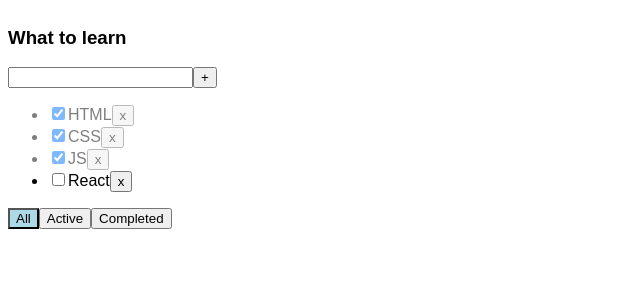
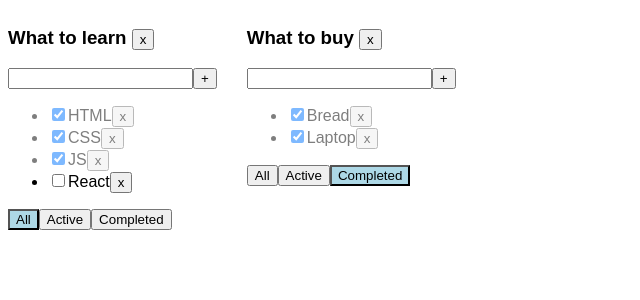
Before and after one commit to Evgeniy-Chernyshenko/todolist, a React (Create React App) app: page / in a window 1280 px wide. Shown: the top 300 px of the page, without its empty margins (0-640 px from the left). Built offline with nearby package versions, Linux system fonts and the light colour scheme.

Commit message:
Lesson 5 completed

```diff
--- a/src/App.tsx
+++ b/src/App.tsx
@@ -1,44 +1,87 @@
 import { useState } from "react";
 import { v1 } from "uuid";
 import "./App.css";
-import { FilterValuesType, TaskType, Todolist } from "./Todolist";
+import { FilterValuesType, TaskType, Todolist, TodolistType } from "./Todolist";
+
+type TasksStateType = { [key: string]: TaskType[] };
+
+const todolist1Id = v1();
+const todolist2Id = v1();
 
 function App() {
-  const [tasks, setTasks] = useState<TaskType[]>([
+  const [todolists, setTodolists] = useState<TodolistType[]>([
+    { id: todolist1Id, title: "What to learn", filter: "all" },
+    { id: todolist2Id, title: "What to buy", filter: "completed" },
+  ]);
+  const [tasks, setTasks] = useState<TasksStateType>({
+    [todolist1Id]: [
       { id: v1(), title: "HTML", isDone: true },
       { id: v1(), title: "CSS", isDone: true },
       { id: v1(), title: "JS", isDone: true },
       { id: v1(), title: "React", isDone: false },
-  ]);
-  const [filter, setFilter] = useState<FilterValuesType>("all");
+    ],
+    [todolist2Id]: [
+      { id: v1(), title: "Bread", isDone: true },
+      { id: v1(), title: "Laptop", isDone: true },
+      { id: v1(), title: "Milk", isDone: false },
+    ],
+  });
 
-  const removeTask = (id: string) => {
-    setTasks(tasks.filter((task) => task.id !== id));
+  const removeTask = (id: string, todolistId: string) => {
+    setTasks({
+      ...tasks,
+      [todolistId]: tasks[todolistId].filter((task) => task.id !== id),
+    });
   };
 
-  const changeFilter = (filterValue: FilterValuesType) => {
-    setFilter(filterValue);
+  const changeFilter = (filterValue: FilterValuesType, todolistId: string) => {
+    const todolist = todolists.find((todolist) => todolist.id === todolistId);
+
+    if (todolist) {
+      todolist.filter = filterValue;
+
+      setTodolists([...todolists]);
+    }
   };
 
-  const addTask = (newTaskTitle: string) => {
-    setTasks([...tasks, { id: v1(), isDone: false, title: newTaskTitle }]);
+  const addTask = (newTaskTitle: string, todolistId: string) => {
+    setTasks({
+      ...tasks,
+      [todolistId]: [
+        ...tasks[todolistId],
+        { id: v1(), isDone: false, title: newTaskTitle },
+      ],
+    });
   };
 
-  const changeTaskStatus = (id: string, isDone: boolean) => {
-    const changedTask = tasks.find((task) => task.id === id);
+  const changeTaskStatus = (
+    id: string,
+    isDone: boolean,
+    todolistId: string
+  ) => {
+    const changedTask = tasks[todolistId].find((task) => task.id === id);
 
     if (changedTask) {
       changedTask.isDone = isDone;
-      setTasks([...tasks]);
+      setTasks({ ...tasks });
     }
   };
 
-  const filteredTasks = tasks.filter((task) => {
-    if (filter === "completed") {
+  const removeTodolist = (todolistId: string) => {
+    setTodolists(todolists.filter((todolist) => todolist.id !== todolistId));
+    delete tasks[todolistId];
+    setTasks({ ...tasks });
+  };
+
+  return (
+    <div className="App">
+      {todolists.map((todolist) => {
+        const filteredTasks = tasks[todolist.id].filter((task) => {
+          if (todolist.filter === "completed") {
             return task.isDone;
           }
 
-    if (filter === "active") {
+          if (todolist.filter === "active") {
             return !task.isDone;
           }
 
@@ -46,16 +89,20 @@ function App() {
         });
 
         return (
-    <div className="App">
           <Todolist
-        title="What to learn"
+            key={todolist.id}
+            id={todolist.id}
+            title={todolist.title}
             tasks={filteredTasks}
+            filter={todolist.filter}
             removeTask={removeTask}
             changeFilter={changeFilter}
             addTask={addTask}
             changeTaskStatus={changeTaskStatus}
-        filter={filter}
+            removeTodolist={removeTodolist}
           />
+        );
+      })}
     </div>
   );
 }
--- a/src/Todolist.tsx
+++ b/src/Todolist.tsx
@@ -1,12 +1,17 @@
 import { ChangeEvent, KeyboardEvent, useState } from "react";
 
-type TodolistType = {
+type TodolistPropsType = TodolistType & {
+  tasks: TaskType[];
+  removeTask: (id: string, todolistId: string) => void;
+  changeFilter: (filterValue: FilterValuesType, todolistId: string) => void;
+  addTask: (newTaskTitle: string, todolistId: string) => void;
+  changeTaskStatus: (id: string, isDone: boolean, todolistId: string) => void;
+  removeTodolist: (todolistId: string) => void;
+};
+
+export type TodolistType = {
+  id: string;
   title: string;
-  tasks: TaskType[];
-  removeTask: (id: string) => void;
-  changeFilter: (filterValue: FilterValuesType) => void;
-  addTask: (newTaskTitle: string) => void;
-  changeTaskStatus: (id: string, isDone: boolean) => void;
   filter: FilterValuesType;
 };
 
@@ -18,10 +23,9 @@ export type TaskType = {
 
 export type FilterValuesType = "all" | "active" | "completed";
 
-export function Todolist(props: TodolistType) {
+export function Todolist(props: TodolistPropsType) {
   const [newTaskTitle, setNewTaskTitle] = useState("");
   const [error, setError] = useState<null | string>(null);
-  const [addTaskElementsFocus, setAddTaskElementsFocus] = useState(false);
 
   const addTask = () => {
     const clearNewTaskTitle = newTaskTitle.trim();
@@ -32,7 +36,7 @@ export function Todolist(props: TodolistType) {
       return;
     }
 
-    props.addTask(newTaskTitle);
+    props.addTask(newTaskTitle, props.id);
     setNewTaskTitle("");
   };
 
@@ -52,27 +56,33 @@ export function Todolist(props: TodolistType) {
   };
 
   const onRemoveTaskClickHandler = (taskId: string) => {
-    props.removeTask(taskId);
+    props.removeTask(taskId, props.id);
   };
 
   const onTasksFilterChangeHandler = (filterValue: FilterValuesType) => {
-    props.changeFilter(filterValue);
+    props.changeFilter(filterValue, props.id);
   };
 
   const onTaskStatusChangeClickHandler = (
     e: ChangeEvent<HTMLInputElement>,
     id: string
   ) => {
-    props.changeTaskStatus(id, e.currentTarget.checked);
+    props.changeTaskStatus(id, e.currentTarget.checked, props.id);
   };
 
   const onAddTaskElementsBlurHandler = () => {
     setError(null);
   };
 
+  const removeTodolistHandler = () => {
+    props.removeTodolist(props.id);
+  };
+
   return (
     <div>
-      <h3>{props.title}</h3>
+      <h3>
+        {props.title} <button onClick={removeTodolistHandler}>x</button>
+      </h3>
       <div>
         <input
           type="text"
```
Lines whose indentation alone changed are shown as unchanged.
